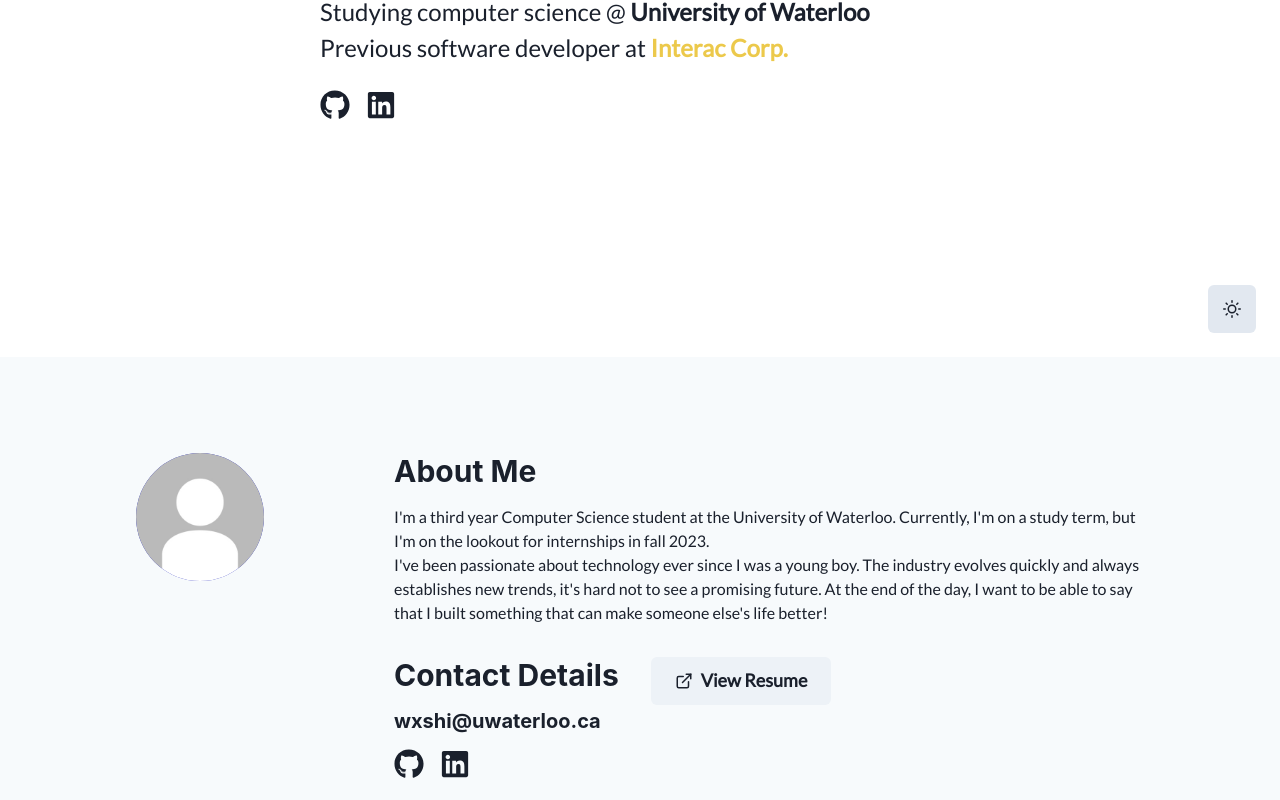
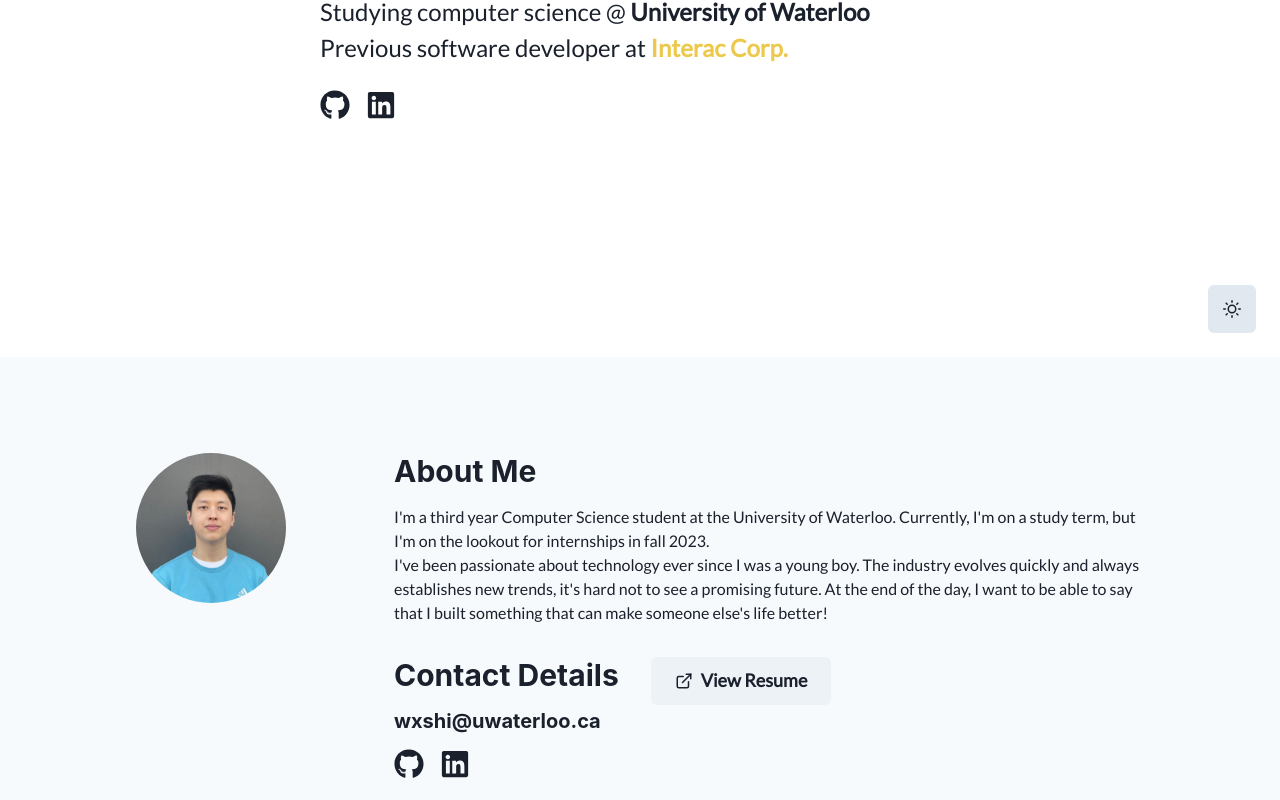
Before and after one commit to wx02shi/personal-website, a Next.js app: page / in a window 1280 px wide. Shown: the part 443-1243 px from the top of the page. Built offline with nearby package versions, Linux system fonts and the light colour scheme.

Commit message:
update pfp, add fire emoji favicon

```diff
--- a/components/About.jsx
+++ b/components/About.jsx
@@ -16,8 +16,8 @@ import {
 import styles from "../styles/socials.module.css";
 
 const avatar = {
-  src: "profile_pic.jpg",
-  name: "William Shi",
+  src: "/profile_pic.jpg",
+  name: "Profile picture",
   size: "2xl"
 };
 
@@ -58,7 +58,7 @@ const resume = (
     e.preventDefault();
     window.open("william_shi_resume.pdf");
   }}>
-      View Resume
+    View Resume
   </Button>
 );
 
--- a/layouts/Section.jsx
+++ b/layouts/Section.jsx
@@ -40,11 +40,7 @@ const Section = ({ bg, title, separator, mtl, mbl, image, avatar, children }) =>
               />
             )}
             {avatar && (
-              <Avatar
-                src={avatar.src}
-                name={avatar.name}
-                size={avatar.size}
-              />
+              <Image src={avatar.src} alt={avatar.name} size={avatar.size} borderRadius="50%" boxSize="150px" />
             )}
           </GridItem>
 
--- a/pages/_document.jsx
+++ b/pages/_document.jsx
@@ -6,7 +6,9 @@ export default class Document extends NextDocument {
   render() {
     return (
       <Html lang="en">
-        <Head />
+        <Head>
+          <link rel="shortcut icon" href="/fire_1f525.png" />
+        </Head>
         <body>
           <ColorModeScript
             initialColorMode={theme.config.initialColorMode}
```
Also changed, not shown: public/fire_1f525.png (added), public/profile_pic.jpg.
